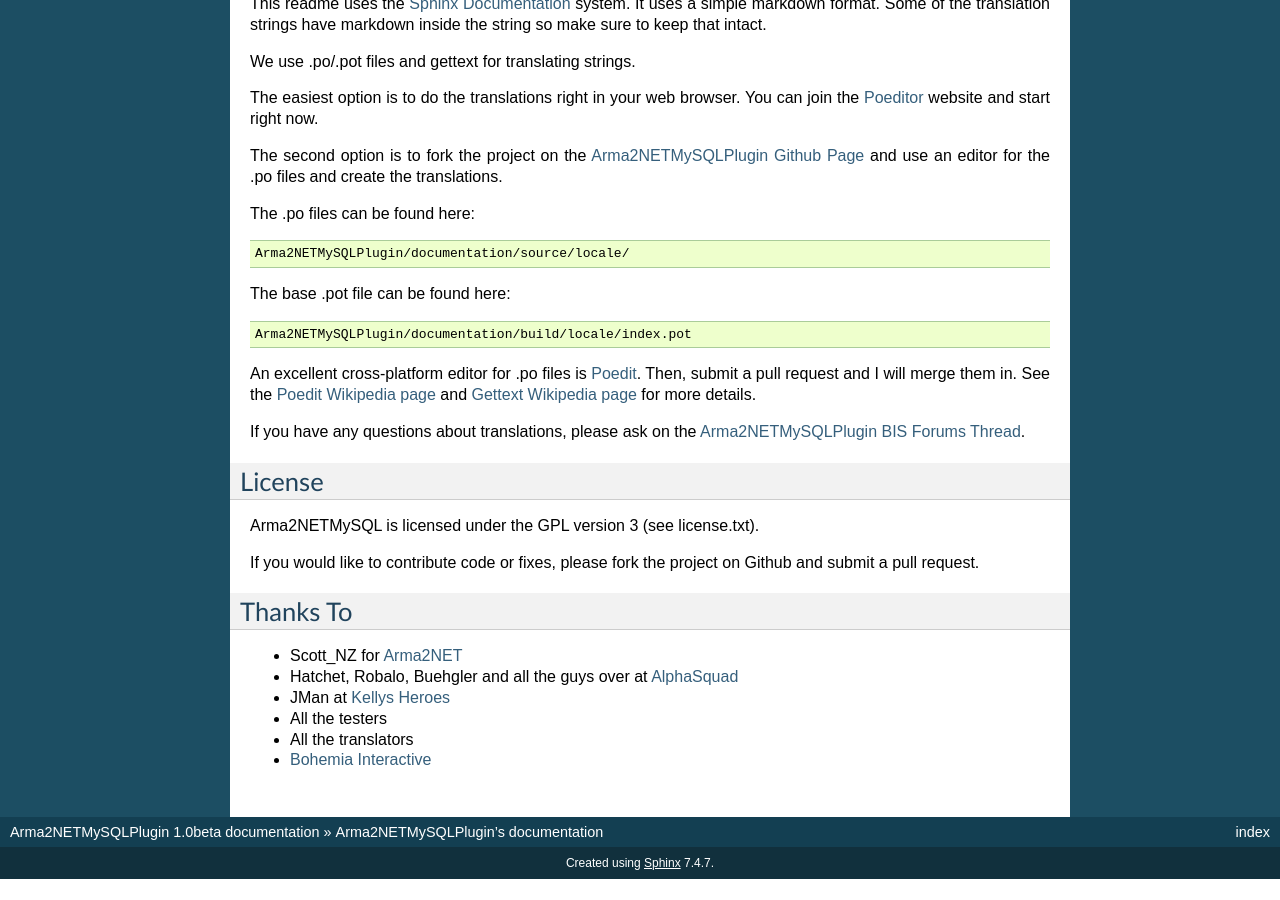
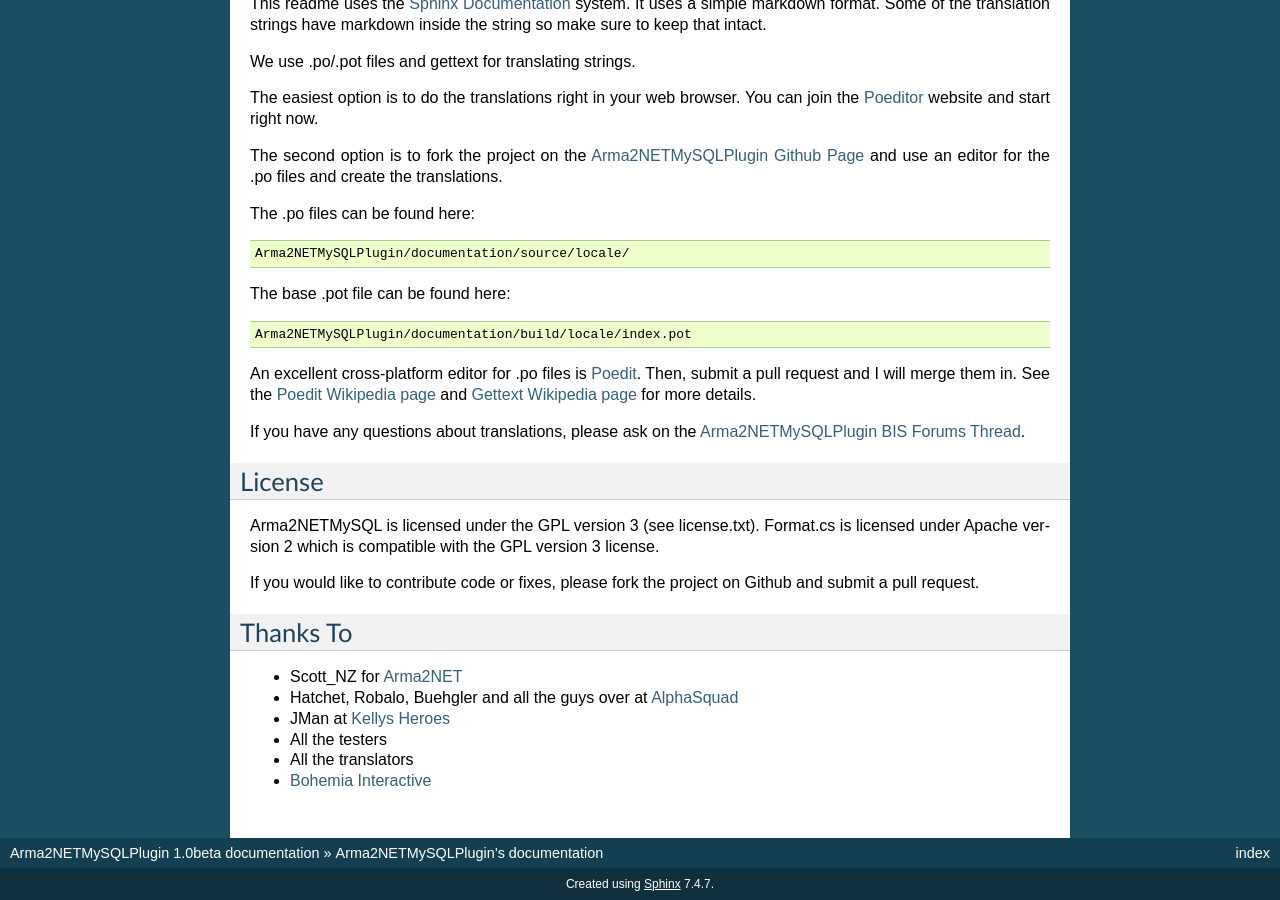
Before and after one commit to firefly2442/Arma2NETMySQLPlugin, a Sphinx documentation site: the page built from documentation/source/index.rst, in a window 1280 px wide and 900 px high, scrolled down 9387 px. Built offline with Sphinx 7.4.7, drawn with Linux system fonts in a browser that asks for light colours; before the commit the page ends 10266 px from its top, so only the background shows below that.

Commit message:
add note about Format.cs license under Apache v2

```diff
--- a/documentation/source/index.rst
+++ b/documentation/source/index.rst
@@ -662,6 +662,7 @@
 ===============================================
 
 Arma2NETMySQL is licensed under the GPL version 3 (see license.txt).
+Format.cs is licensed under Apache version 2 which is compatible with the GPL version 3 license.
 
 If you would like
 to contribute code or fixes, please fork the project on Github
```
